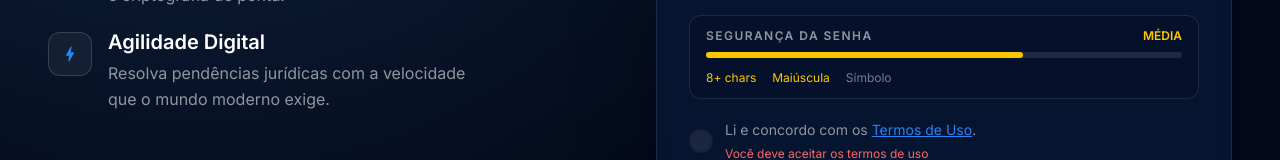
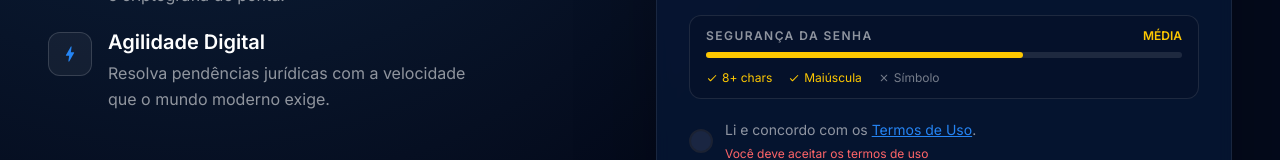
Before and after one commit to VozJusta/VJ.WEB, a Next.js app: page /onBoarding/cidadao in a window 1280 px wide. Both pictures are taken after typing "Sample", "Sample", "Sample", "name@example.com", "Sample123" into the empty fields and a click on the button "Cadastrar". Shown: the part 618-778 px from the top of the page. Built offline with nearby package versions, Linux system fonts and the light colour scheme; no server answers.

Commit message:
fix(signup): add check/cross icons to password strength checklist
Password strength items in citizen signup showed only text labels.
Added CheckRounded/CloseRounded icons for visual consistency with the
lawyer signup form.

Co-Authored-By: Claude Sonnet 4.6 <noreply@anthropic.com>

```diff
--- a/src/features/auth/citizen-signup/citizen-signup-form.tsx
+++ b/src/features/auth/citizen-signup/citizen-signup-form.tsx
@@ -12,6 +12,8 @@ import {
     LockOutline,
     Visibility,
     VisibilityOff,
+    CheckRounded,
+    CloseRounded,
 } from "@mui/icons-material";
 import { Button } from "@/components/ui/button";
 import { Input } from "@/components/ui/input";
@@ -333,10 +335,14 @@ export function CitizenSignupForm() {
                                     <li
                                         key={check.id}
                                         className={cn(
-                                            "text-xs",
+                                            "flex items-center gap-1 text-xs",
                                             checkResults[index] ? strengthConfig.color : "text-white/45",
                                         )}
                                     >
+                                        {checkResults[index]
+                                            ? <CheckRounded sx={{ fontSize: 12 }} aria-hidden />
+                                            : <CloseRounded sx={{ fontSize: 12 }} aria-hidden />
+                                        }
                                         {check.label}
                                     </li>
                                 ))}
```
